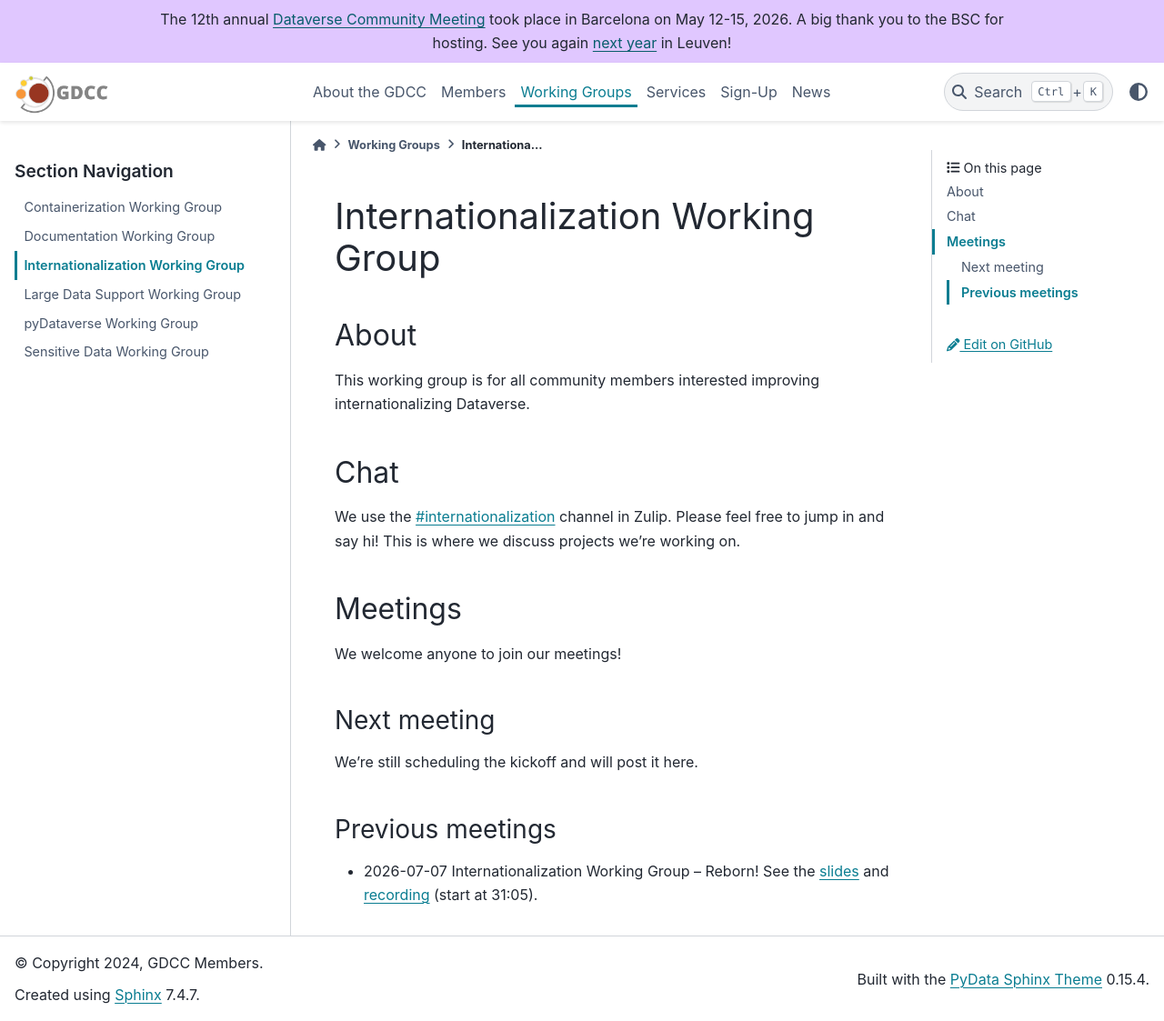
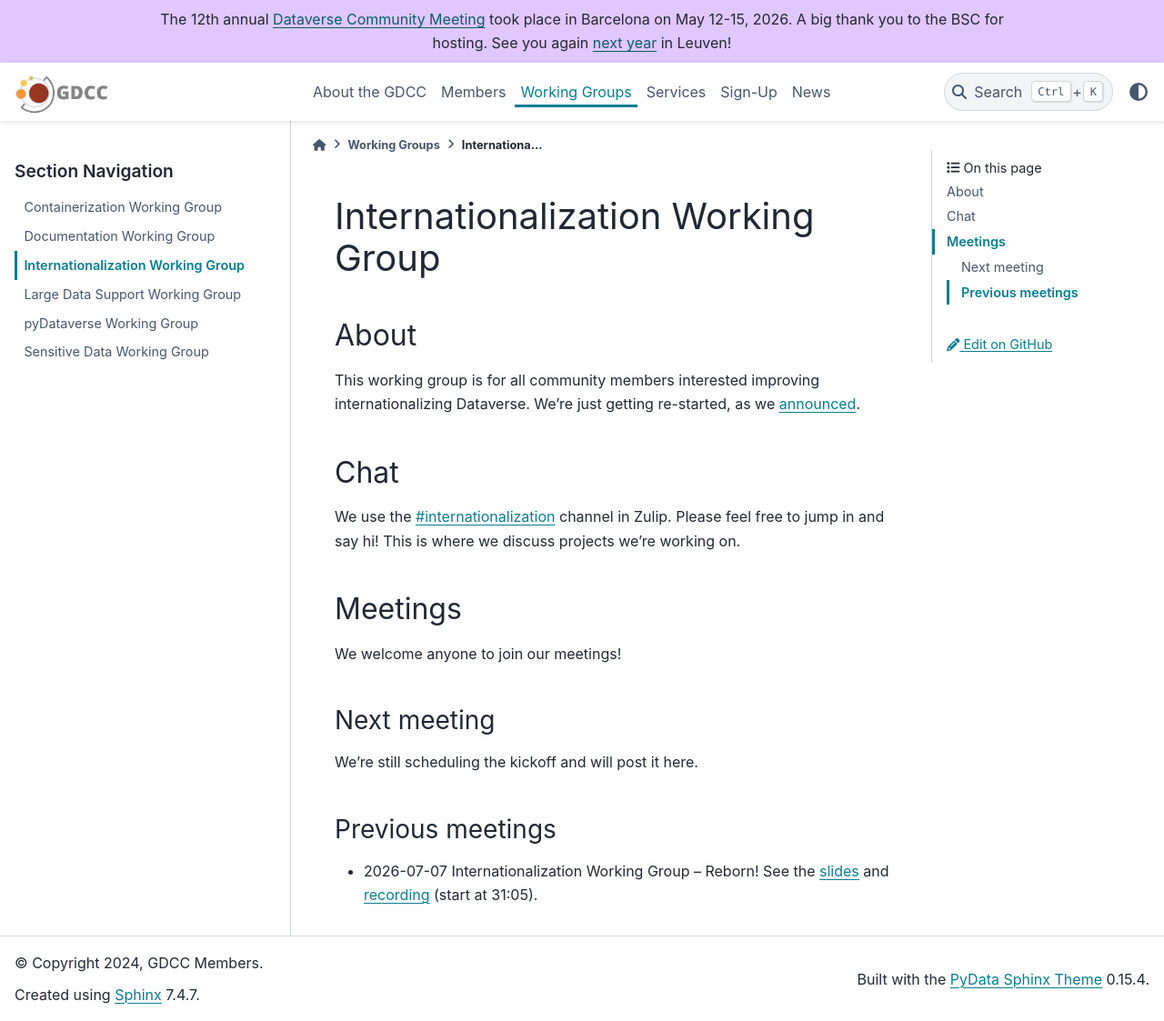
Before and after one commit to gdcc/www.gdcc.io, a Sphinx documentation site: the page built from source/working-groups/internationalization.md, in a window 1280 px wide and 1123 px high. Shown: the whole window at 91% size. Built offline with Sphinx 7.4.7 and the PyData theme 0.15.4, drawn with Linux system fonts in a browser that asks for light colours.

Commit message:
Update internationalization.md with group re-launch info

```diff
--- a/source/working-groups/internationalization.md
+++ b/source/working-groups/internationalization.md
@@ -2,7 +2,7 @@
 
 ## About
 
-This working group is for all community members interested improving internationalizing Dataverse.
+This working group is for all community members interested improving internationalizing Dataverse. We're just getting re-started, as we [announced](https://dataverse.zulipchat.com/#narrow/channel/615767-internationalization/topic/Internationalization.20WG.20is.20starting.20up.20again.21/near/608997751).
 
 ## Chat
 
```
